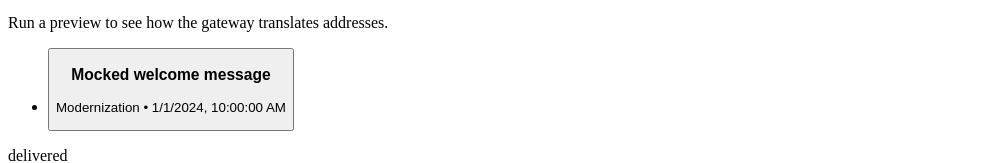
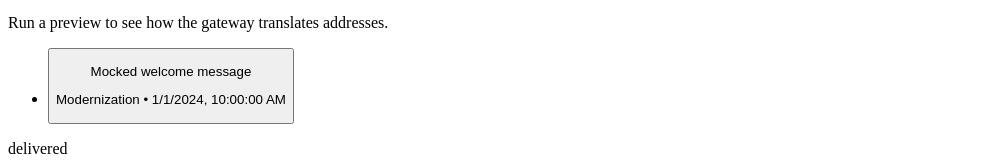
Before and after one commit to akapranchikova/x.400, a React (Vite) app in the folder apps/ui-client/: page / in a window 1280 px wide. Shown: the part 288-451 px from the top of the page, without its empty margins (0-983 px from the left). Built offline with nearby package versions, Linux system fonts and the light colour scheme; no server answers; the HTML template or start-up script is replaced by a standard one.

Commit message:
fix: avoid duplicate message heading

```diff
--- a/apps/ui-client/src/components/MessageList.tsx
+++ b/apps/ui-client/src/components/MessageList.tsx
@@ -39,7 +39,7 @@
             onClick={() => onSelect(message.id)}
           >
             <div className="flex items-center justify-between gap-2">
-              <h3 className="text-sm font-semibold text-slate-800">{message.subject}</h3>
+              <p className="text-sm font-semibold text-slate-800">{message.subject}</p>
               <span
                 className={clsx(
                   'inline-flex h-2 w-2 rounded-full',
```
